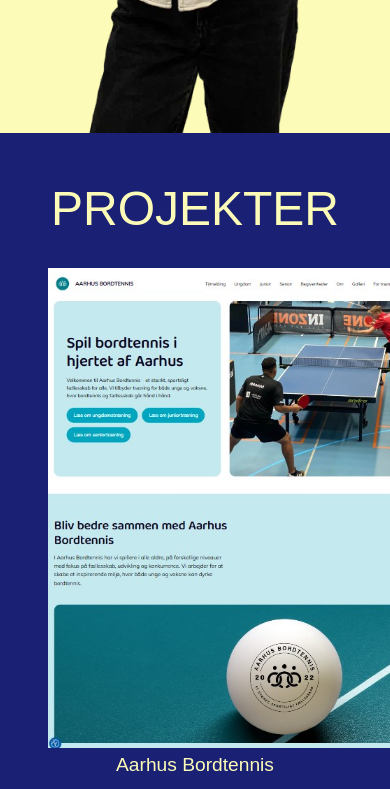
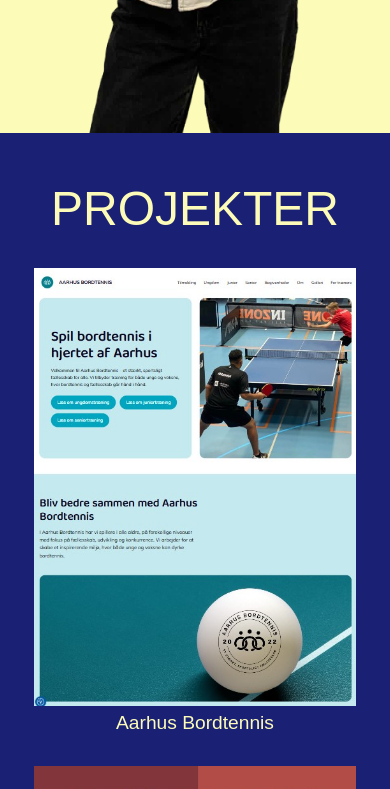
Before and after one commit to Heidi-Astrup/Heidi-Astrup.github.io, a React (Vite) app: page / in a window 390 px wide. Shown: the part 680-1469 px from the top of the page. Built offline with nearby package versions, Linux system fonts and the light colour scheme; a web font is replaced by a local one.

Commit message:
Responsiv projektTop done

```diff
--- a/src/index.css
+++ b/src/index.css
@@ -480,6 +480,10 @@
     width: 100%;
   }
 
+  .fedeProjekter {
+    padding: 3rem 1rem;
+  }
+
   .ProjektTop {
     flex-direction: column;
     gap: 2rem;
@@ -487,7 +491,8 @@
   }
 
   .ProjektTop img {
-    height: 30rem;
+    width: 90%;
+    height: auto;
   }
 
   .kompetencer {
```
